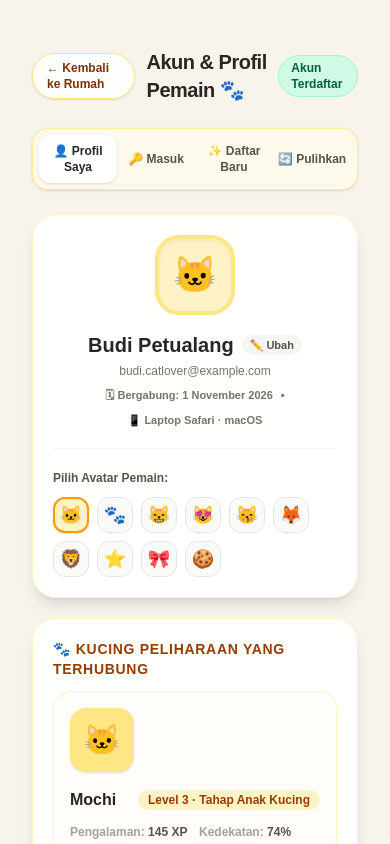
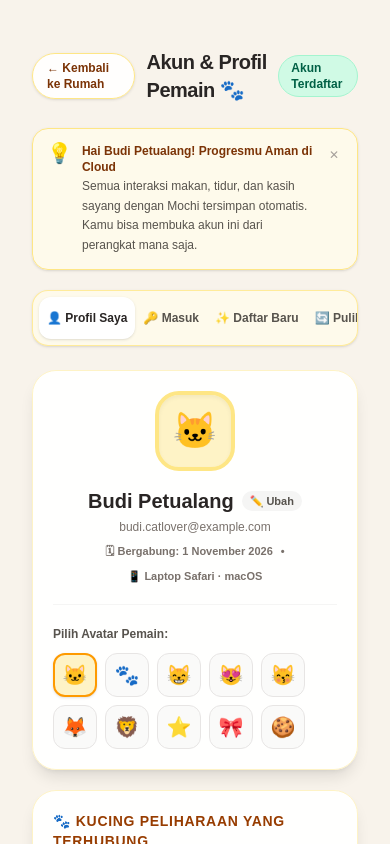
Before and after one commit to alghi711/amter-3d-game, a Next.js app: page /akun in a window 390 px wide. Shown: the top 844 px of the page. Built offline with nearby package versions, Linux system fonts and the light colour scheme.

Commit message:
feat(frontend): polish responsive mobile touch targets, friendly tips, and form microcopy

```diff
--- a/src/components/account/AccountView.tsx
+++ b/src/components/account/AccountView.tsx
@@ -28,6 +28,7 @@ export default function AccountView({
   const [account, setAccount] = useState<PlayerAccount>(initialAccount);
   const [activeTab, setActiveTab] = useState<AccountTab>("profil");
   const [toastMessage, setToastMessage] = useState<string | null>(null);
+  const [dismissFriendlyTip, setDismissFriendlyTip] = useState(false);
 
   const updateAccount = (updater: (prev: PlayerAccount) => PlayerAccount) => {
     setAccount((prev) => {
@@ -118,12 +119,41 @@ export default function AccountView({
         </span>
       </div>
 
+      {/* Friendly Tip Banner */}
+      {!dismissFriendlyTip && (
+        <div className="mb-5 flex items-start justify-between gap-3 rounded-2xl border border-amber-200 bg-amber-50/90 p-3.5 text-xs text-amber-900 shadow-sm sm:text-sm">
+          <div className="flex items-start gap-2.5">
+            <span className="text-xl leading-none">💡</span>
+            <div>
+              <p className="font-extrabold text-stone-850">
+                {account.isGuest
+                  ? "Tips Bermain: Amankan Kucing Virtualmu!"
+                  : `Hai ${account.name}! Progresmu Aman di Cloud`}
+              </p>
+              <p className="mt-0.5 text-xs text-stone-600 leading-relaxed">
+                {account.isGuest
+                  ? "Kamu sedang bermain dalam Mode Tamu. Progres tersimpan di peramban ini. Hubungkan email atau simpan Kode Pemulihan agar kamu bisa melanjutkan merawat Mochi kapan saja saat ganti HP."
+                  : "Semua interaksi makan, tidur, dan kasih sayang dengan Mochi tersimpan otomatis. Kamu bisa membuka akun ini dari perangkat mana saja."}
+              </p>
+            </div>
+          </div>
+          <button
+            type="button"
+            onClick={() => setDismissFriendlyTip(true)}
+            className="rounded-lg p-1 text-stone-400 hover:bg-amber-100 hover:text-stone-700"
+            aria-label="Tutup tips"
+          >
+            ✕
+          </button>
+        </div>
+      )}
+
       {/* Navigasi Tab */}
-      <div className="mb-6 flex rounded-2xl border border-amber-200/80 bg-amber-50/70 p-1.5 shadow-sm">
+      <div className="mb-6 flex overflow-x-auto rounded-2xl border border-amber-200/80 bg-amber-50/70 p-1.5 shadow-sm">
         <button
           type="button"
           onClick={() => setActiveTab("profil")}
-          className={`flex-1 rounded-xl py-2 text-xs font-extrabold transition sm:text-sm ${
+          className={`flex-1 min-h-[42px] whitespace-nowrap rounded-xl px-2 py-2 text-xs font-extrabold transition sm:text-sm ${
             activeTab === "profil"
               ? "bg-white text-stone-800 shadow-sm"
               : "text-stone-600 hover:text-stone-900"
@@ -134,7 +164,7 @@ export default function AccountView({
         <button
           type="button"
           onClick={() => setActiveTab("masuk")}
-          className={`flex-1 rounded-xl py-2 text-xs font-extrabold transition sm:text-sm ${
+          className={`flex-1 min-h-[42px] whitespace-nowrap rounded-xl px-2 py-2 text-xs font-extrabold transition sm:text-sm ${
             activeTab === "masuk"
               ? "bg-white text-stone-800 shadow-sm"
               : "text-stone-600 hover:text-stone-900"
@@ -145,7 +175,7 @@ export default function AccountView({
         <button
           type="button"
           onClick={() => setActiveTab("daftar")}
-          className={`flex-1 rounded-xl py-2 text-xs font-extrabold transition sm:text-sm ${
+          className={`flex-1 min-h-[42px] whitespace-nowrap rounded-xl px-2 py-2 text-xs font-extrabold transition sm:text-sm ${
             activeTab === "daftar"
               ? "bg-white text-stone-800 shadow-sm"
               : "text-stone-600 hover:text-stone-900"
@@ -156,7 +186,7 @@ export default function AccountView({
         <button
           type="button"
           onClick={() => setActiveTab("pulihkan")}
-          className={`flex-1 rounded-xl py-2 text-xs font-extrabold transition sm:text-sm ${
+          className={`flex-1 min-h-[42px] whitespace-nowrap rounded-xl px-2 py-2 text-xs font-extrabold transition sm:text-sm ${
             activeTab === "pulihkan"
               ? "bg-white text-stone-800 shadow-sm"
               : "text-stone-600 hover:text-stone-900"
@@ -237,7 +267,7 @@ export default function AccountView({
                     key={av}
                     type="button"
                     onClick={() => handleSelectAvatar(av)}
-                    className={`flex h-9 w-9 items-center justify-center rounded-xl text-lg transition hover:scale-110 ${
+                    className={`flex h-11 w-11 items-center justify-center rounded-xl text-xl transition hover:scale-110 active:scale-95 ${
                       account.avatar === av
                         ? "border-2 border-amber-500 bg-amber-100 shadow-sm"
                         : "border border-stone-200 bg-stone-50 hover:bg-amber-50"
--- a/src/components/account/LoginForm.tsx
+++ b/src/components/account/LoginForm.tsx
@@ -204,7 +204,7 @@ export default function LoginForm({
                 onChange={(e) => setEmail(e.target.value)}
                 onBlur={() => markTouched("email")}
                 placeholder="nama@email.com"
-                className={`mt-1 w-full rounded-2xl border bg-stone-50 px-4 py-3 text-sm font-semibold text-stone-800 outline-none transition focus:bg-white focus:ring-2 ${
+                className={`mt-1 w-full rounded-2xl border bg-stone-50 px-4 py-3 text-base sm:text-sm font-semibold text-stone-800 outline-none transition focus:bg-white focus:ring-2 ${
                   touched.email && errors.email
                     ? "border-rose-400 focus:border-rose-500 focus:ring-rose-200"
                     : "border-stone-200 focus:border-amber-400 focus:ring-amber-200"
@@ -237,7 +237,7 @@ export default function LoginForm({
                   onChange={(e) => setPassword(e.target.value)}
                   onBlur={() => markTouched("password")}
                   placeholder="••••••••"
-                  className={`w-full rounded-2xl border bg-stone-50 px-4 py-3 pr-11 text-sm font-semibold text-stone-800 outline-none transition focus:bg-white focus:ring-2 ${
+                  className={`w-full rounded-2xl border bg-stone-50 px-4 py-3 pr-11 text-base sm:text-sm font-semibold text-stone-800 outline-none transition focus:bg-white focus:ring-2 ${
                     touched.password && errors.password
                       ? "border-rose-400 focus:border-rose-500 focus:ring-rose-200"
                       : "border-stone-200 focus:border-amber-400 focus:ring-amber-200"
@@ -270,7 +270,7 @@ export default function LoginForm({
               onChange={(e) => setRecoveryCode(e.target.value.toUpperCase())}
               onBlur={() => markTouched("recoveryCode")}
               placeholder="MOCHI-XXXX-XXXX-XXXX"
-              className={`mt-1 w-full rounded-2xl border bg-stone-50 px-4 py-3 font-mono text-sm font-semibold text-stone-800 outline-none transition focus:bg-white focus:ring-2 ${
+              className={`mt-1 w-full rounded-2xl border bg-stone-50 px-4 py-3 font-mono text-base sm:text-sm font-semibold text-stone-800 outline-none transition focus:bg-white focus:ring-2 ${
                 touched.recoveryCode && errors.recoveryCode
                   ? "border-rose-400 focus:border-rose-500 focus:ring-rose-200"
                   : "border-stone-200 focus:border-amber-400 focus:ring-amber-200"
```
Also changed, not shown: src/components/account/PasswordRecoveryFlow.tsx (+4 -4 lines), src/components/account/RegisterForm.tsx (+4 -4 lines).
